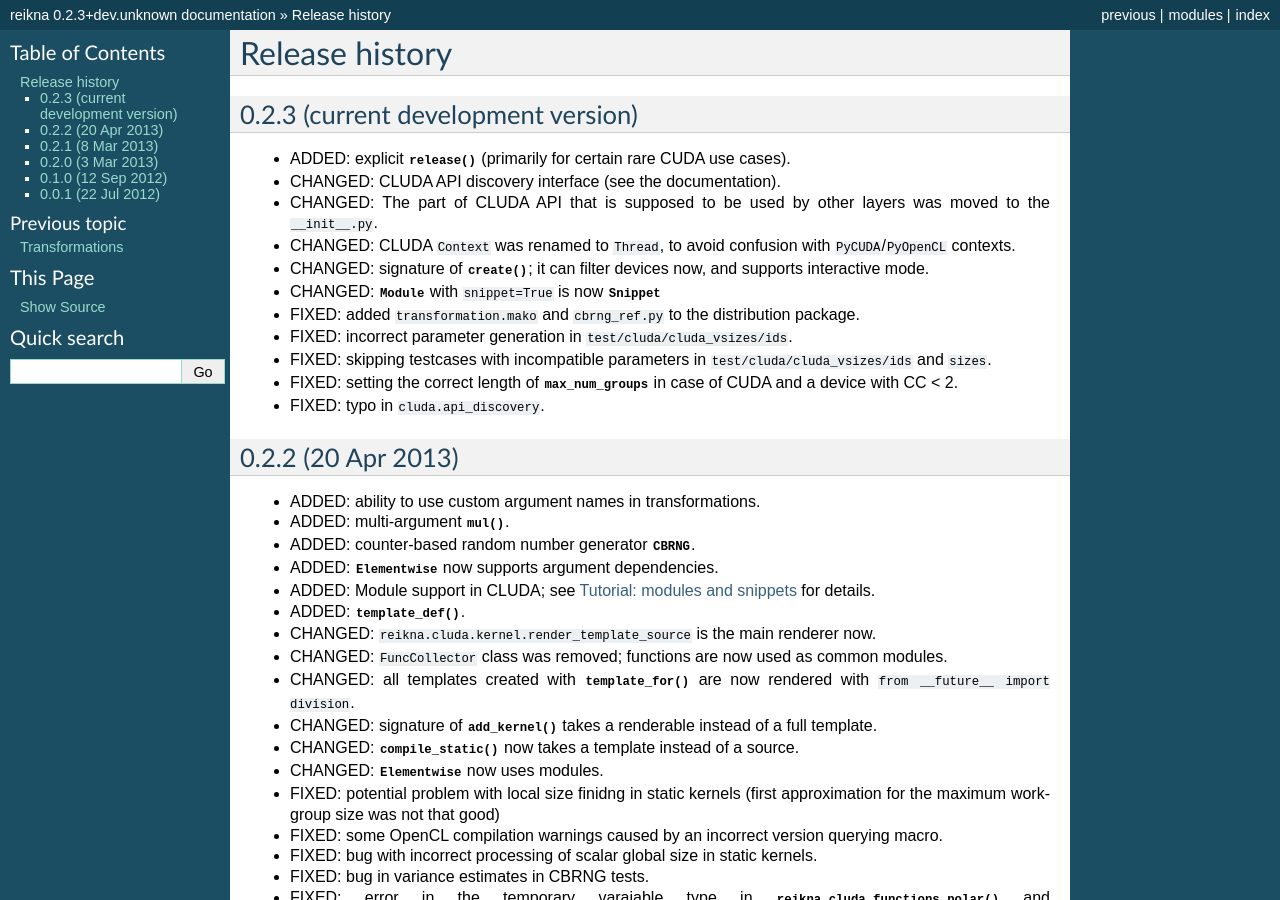
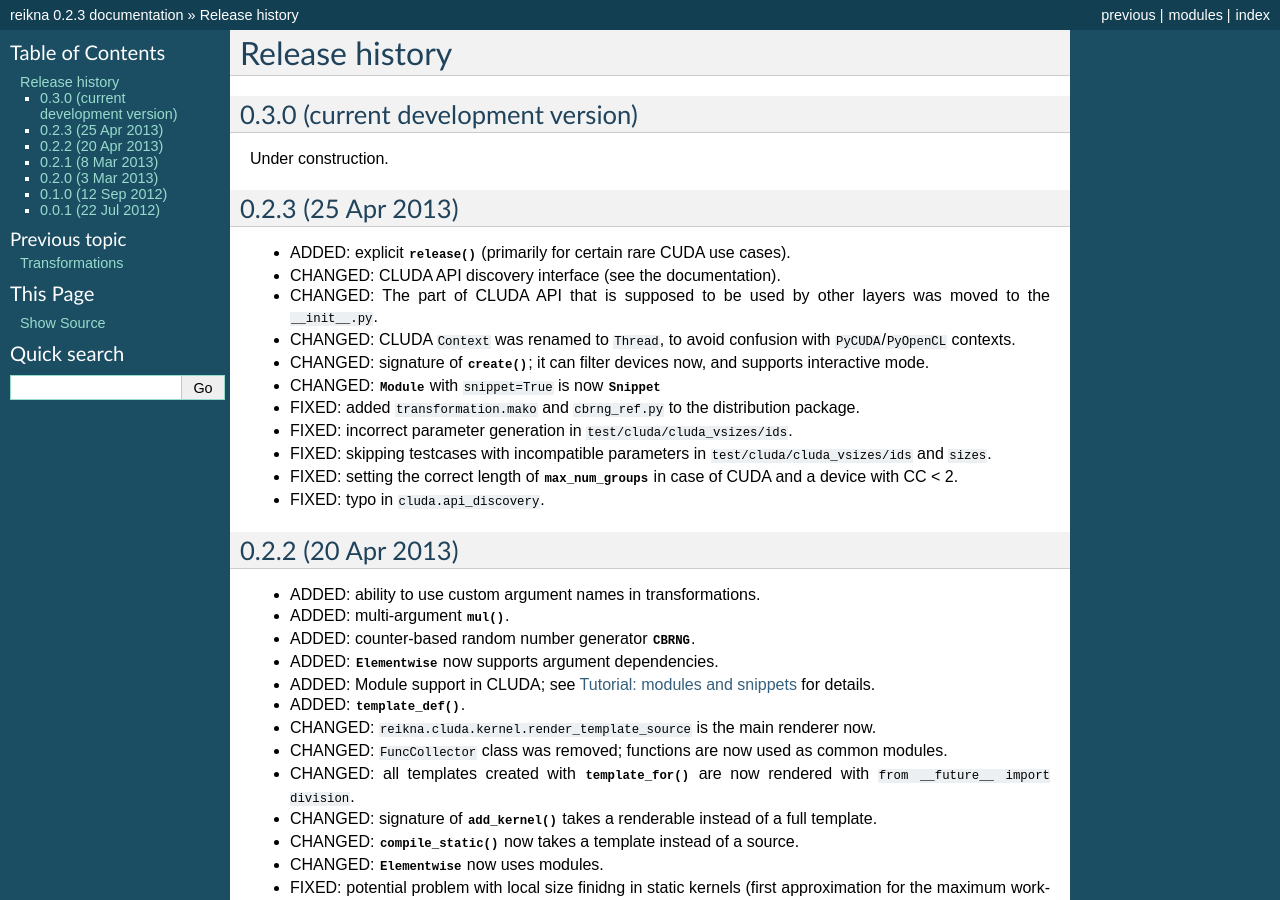
Before and after one commit to fjarri/reikna, a Sphinx documentation site: the page built from doc/source/history.rst, in a window 1280 px wide and 900 px high. Built offline with Sphinx 7.4.7, drawn with Linux system fonts in a browser that asks for light colours; some of the changed text lies outside the part shown.

```diff
--- a/doc/source/history.rst
+++ b/doc/source/history.rst
@@ -3,8 +3,14 @@ Release history
 ***************
 
 
-0.2.3 (current development version)
+0.3.0 (current development version)
 ===================================
+
+Under construction.
+
+
+0.2.3 (25 Apr 2013)
+===================
 
 * ADDED: explicit :py:meth:`~reikna.cluda.api.Thread.release` (primarily for certain rare CUDA use cases).
 
--- a/setup.py
+++ b/setup.py
@@ -90,7 +90,7 @@ if not release:
     '''
 
     VERSION = (0, 2, 3)
-    RELEASED = False
+    RELEASED = True
 
     version_str = '%d.%d.%d' % VERSION
     full_version_str = version_str
```
